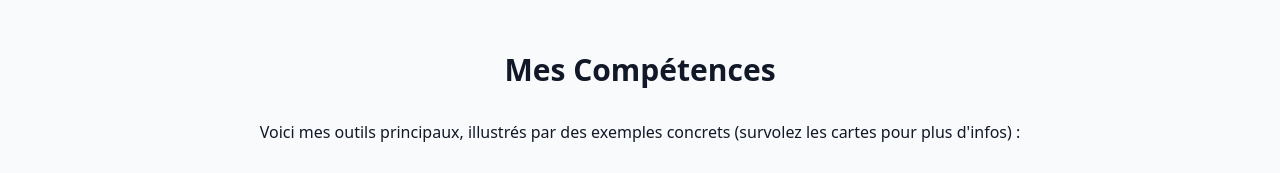
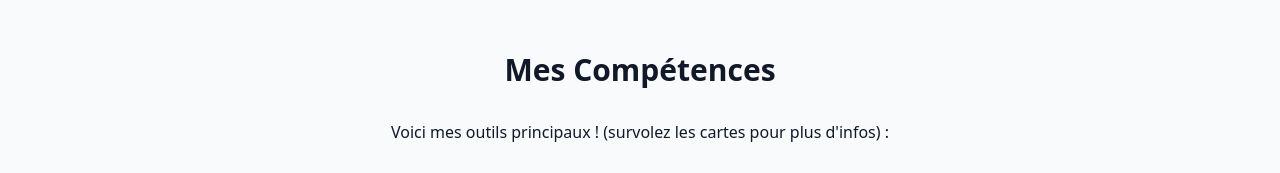
Before and after one commit to Sunitro23/portfolio-armand, a plain HTML site: page index.html in a window 1280 px wide. Shown: the part 1140-1313 px from the top of the page. Drawn offline with nearby package versions, Linux system fonts and the light colour scheme.

Commit message:
Remve useless text 2

```diff
--- a/index.html
+++ b/index.html
@@ -76,7 +76,7 @@
     <section id="competences" class="py-16 bg-gray-50">
       <div class="container mx-auto px-4">
         <h2 class="text-3xl font-bold mb-8 text-center">Mes Compétences</h2>
-        <p class="text-center mb-8">Voici mes outils principaux, illustrés par des exemples concrets (survolez les cartes pour plus d'infos) :</p>
+        <p class="text-center mb-8">Voici mes outils principaux ! (survolez les cartes pour plus d'infos) :</p>
         <div class="grid grid-cols-2 md:grid-cols-4 lg:grid-cols-8 gap-4">
           <div class="skill-icon bg-white p-4 rounded-lg shadow-md text-center" data-tooltip="Employé pour l'IA et l'analyse de données chez INETUM, avec des scripts qui automatisent des tâches.">
             <i class="fab fa-python text-indigo-900 text-3xl mb-2"></i>
```
